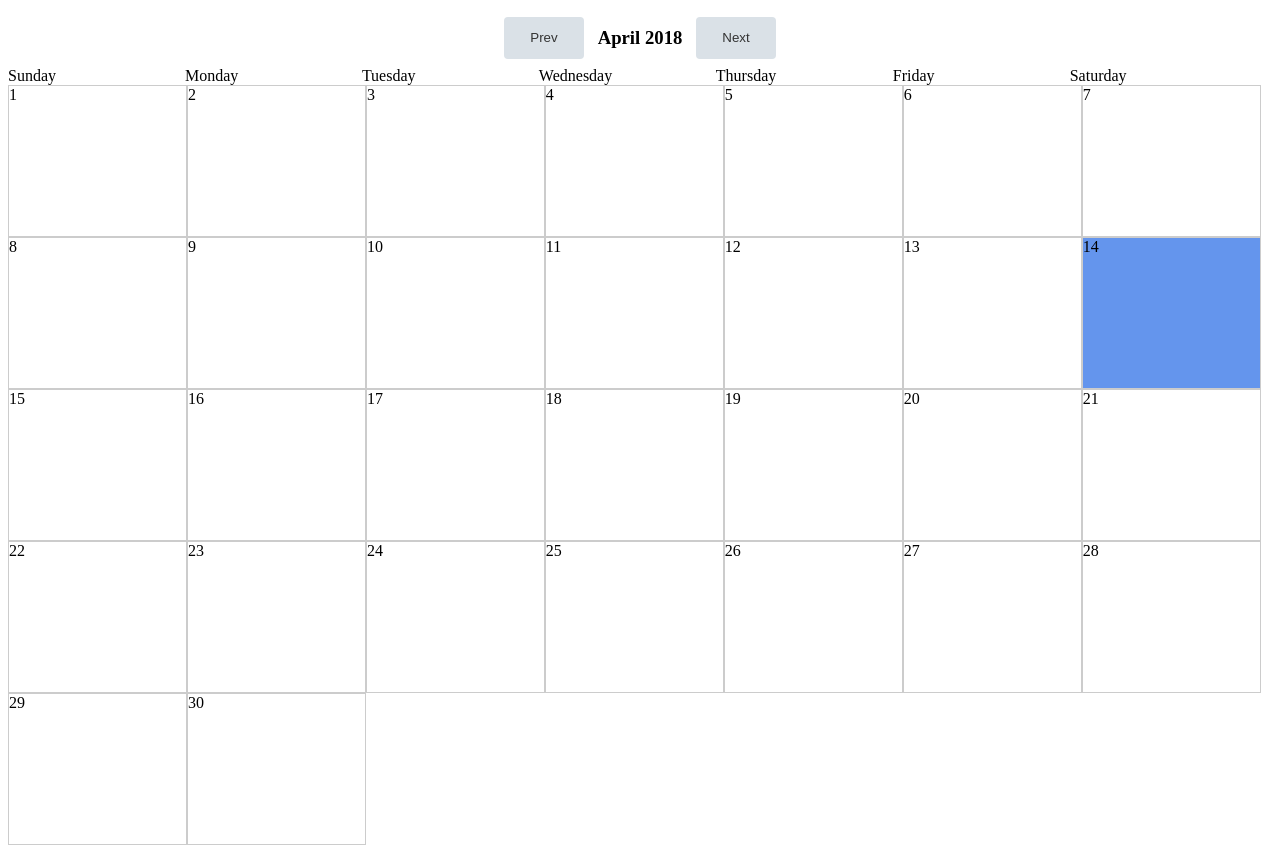
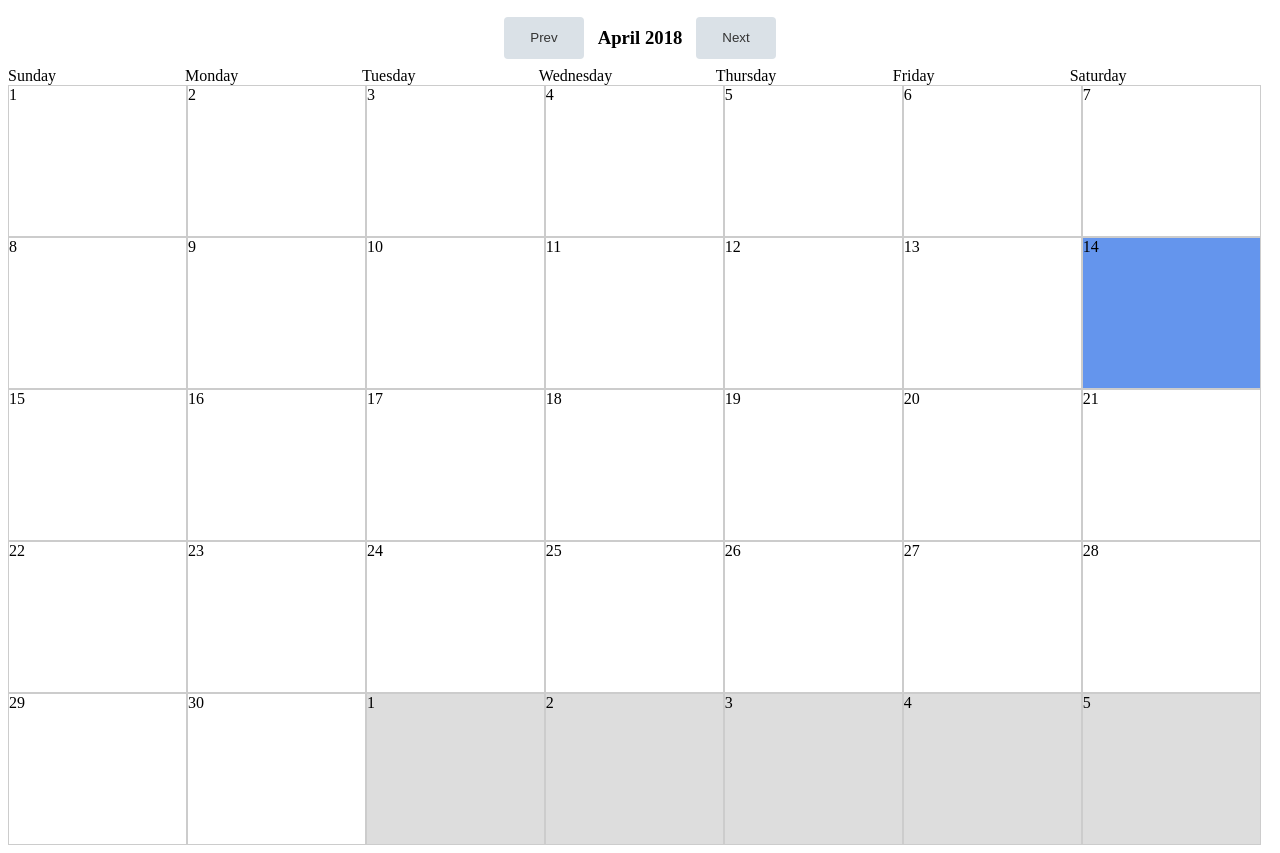
Before and after one commit to dillonchanis/vue-scheduler, a Vue app: page / in a window 1280 px wide. Built offline with nearby package versions, Linux system fonts and the light colour scheme.

Commit message:
Rendering previous and next month days within current month view

```diff
--- a/src/components/Scheduler.vue
+++ b/src/components/Scheduler.vue
@@ -11,12 +11,21 @@
       </div>
     </div>
     <div class="calendar__body">
-      <div class="calendar__day calendar__day--secondary" v-for="_ in firstDayOfMonth" :key="_">&nbsp;</div>
+      <div class="calendar__day calendar__day--secondary"
+          v-for="day in previousMonthDays"
+          :key="day._id">
+        {{ day.day }}
+      </div>
       <div class="calendar__day"
           :class="{ 'calendar__day--current': day.current }"
           v-for="day in days"
           :key="day._id">
         {{ day.day }}
+      </div>
+      <div class="calendar__day calendar__day--secondary"
+           v-for="day in nextMonthDays"
+           :key="day._id">
+          {{ day.day }}
       </div>
     </div>
   </div>
@@ -55,18 +64,7 @@ export default {
   },
   computed: {
     days () {
-      const numberOfDays = this.lastDayOfMonth.getDate()
-      const days = []
-
-      for (let day = 1; day <= numberOfDays; day++) {
-        days.push({
-          _id: generateId(),
-          day,
-          current: this.today.getTime() === new Date(this.year, this.month, day).getTime()
-        })
-      }
-
-      return days
+      return this.getDays(this.lastDayOfMonth.getDate())
     },
     firstDayOfMonth () {
       return new Date(this.year, this.month, 1).getDay()
@@ -81,10 +79,13 @@ export default {
       return this.months[this.date.getMonth()]
     },
     nextMonthDays () {
-
+      const numberOfDays = 6 - this.lastDayOfMonth.getDay()
+      return this.getDays(numberOfDays)
     },
     previousMonthDays () {
-
+      const endOfPreviousMonth = new Date(this.year, this.month, 0).getDate()
+      const startRange = Number(endOfPreviousMonth) - Number(this.firstDayOfMonth) + 1
+      return !this.firstDayOfMonth ? 0 : this.getDays(endOfPreviousMonth, startRange)
     },
     year () {
       return this.date.getFullYear()
@@ -94,6 +95,19 @@ export default {
     this.months = getMonths(this.monthFormat)
   },
   methods: {
+    getDays (numberOfDays, startDay = 1) {
+      const days = []
+
+      for (startDay; startDay <= numberOfDays; startDay++) {
+        days.push({
+          _id: generateId(),
+          day: startDay,
+          current: this.today.getTime() === new Date(this.year, this.month, startDay).getTime()
+        })
+      }
+
+      return days
+    },
     nextMonth () {
       this.date = this.date.getMonth() === 11
         ? new Date(this.date.getFullYear() + 1, 0, 1)
@@ -150,7 +164,7 @@ export default {
     transition: background-color 0.15s ease;
 
     &--secondary {
-      background-color: #f8f8f8;
+      background-color: #ddd;
     }
 
     &--current {
```
